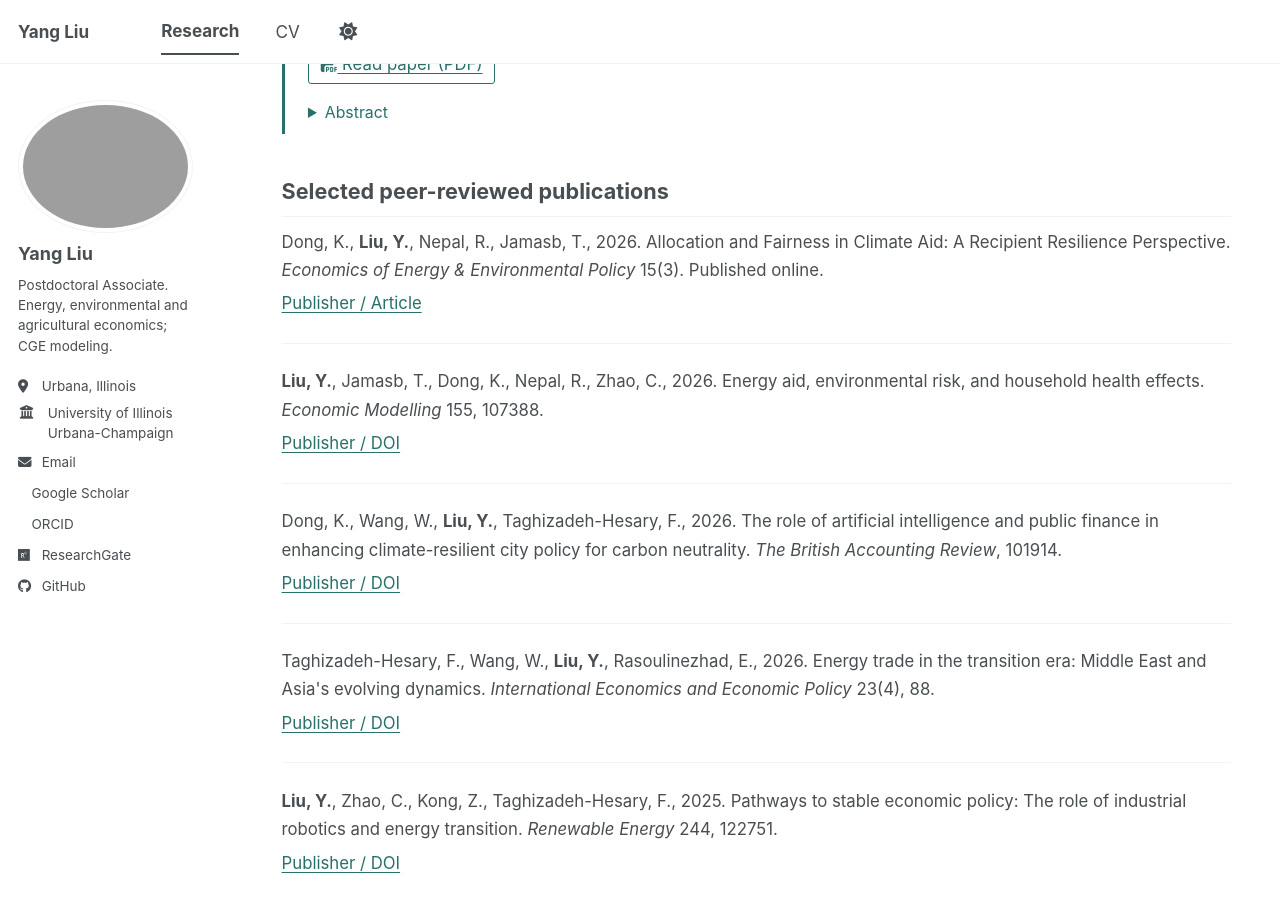
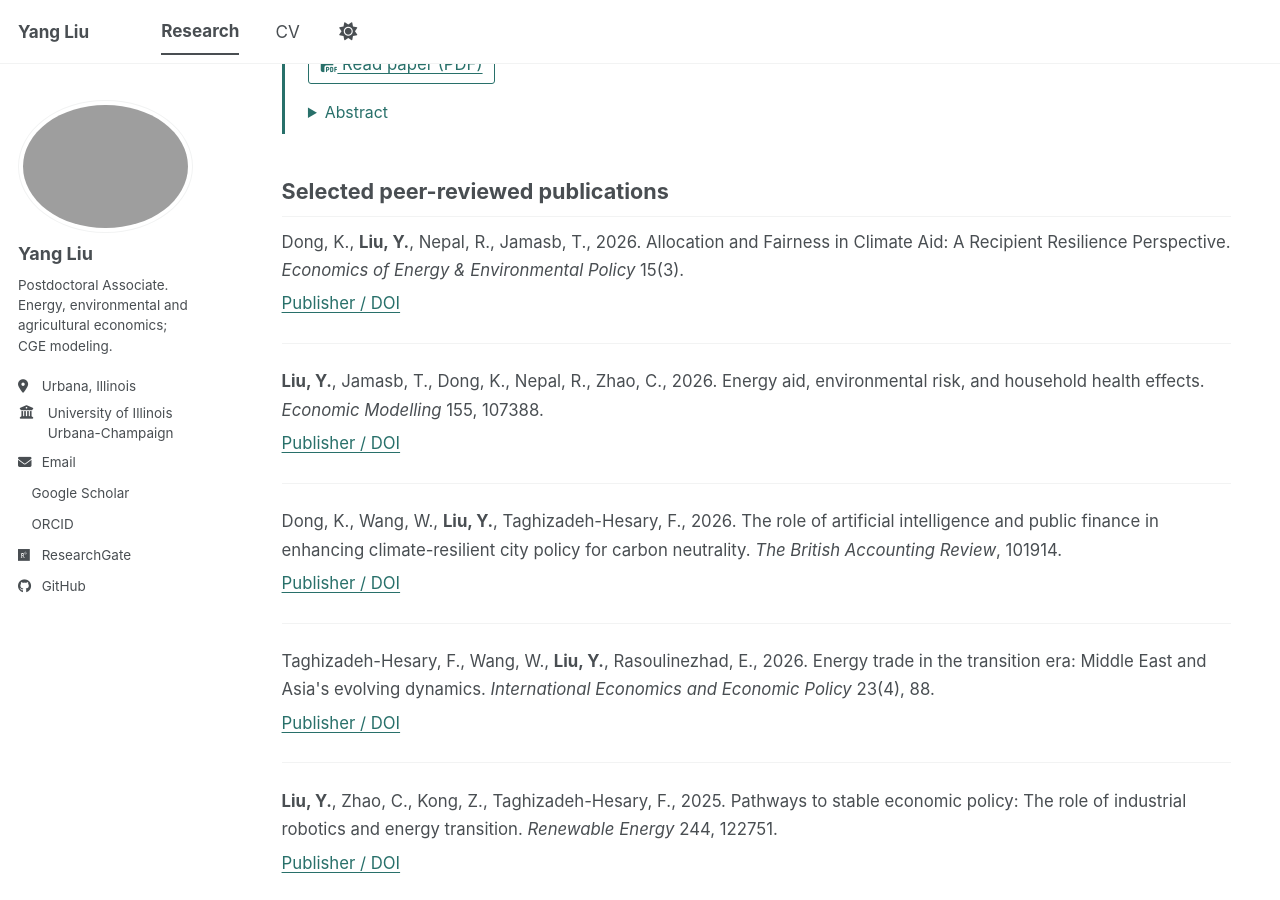
Before and after one commit to atYangLiu/atYangLiu.github.io, a Jekyll site: the page built from _pages/research.md, in a window 1280 px wide and 900 px high, scrolled down 406 px. Built offline with Jekyll 4.4.1, drawn with Linux system fonts in a browser that asks for light colours; a script bundle is joined from its source files by our own code; a style sheet for code colours, icons or effects is not loaded.

Commit message:
Use consistent DOI-only citation for EEEP article

```diff
--- a/_data/research_publications.json
+++ b/_data/research_publications.json
@@ -1,9 +1,8 @@
 [
   {
     "year": 2026,
-    "citation": "Dong, K., <strong>Liu, Y.</strong>, Nepal, R., Jamasb, T., 2026. Allocation and Fairness in Climate Aid: A Recipient Resilience Perspective. <em>Economics of Energy &amp; Environmental Policy</em> 15(3). Published online.",
-    "doi": "10.5547/2160-5890.15.3.kdon",
-    "url": "https://eeep.iaee.org/allocation-and-fairness-in-climate-aida-recipient-resilience-perspective/"
+    "citation": "Dong, K., <strong>Liu, Y.</strong>, Nepal, R., Jamasb, T., 2026. Allocation and Fairness in Climate Aid: A Recipient Resilience Perspective. <em>Economics of Energy &amp; Environmental Policy</em> 15(3).",
+    "doi": "10.5547/2160-5890.15.3.kdon"
   },
   {
     "year": 2026,
--- a/_pages/research.md
+++ b/_pages/research.md
@@ -27,7 +27,7 @@ redirect_from:
 {% for paper in site.data.research_publications %}
 <div class="research-entry">
 <p>{{ paper.citation }}</p>
-{% if paper.url %}<p class="research-links"><a href="{{ paper.url }}">Publisher / Article</a></p>{% elsif paper.doi %}<p class="research-links"><a href="https://doi.org/{{ paper.doi }}">Publisher / DOI</a></p>{% endif %}
+{% if paper.doi %}<p class="research-links"><a href="https://doi.org/{{ paper.doi }}">Publisher / DOI</a></p>{% endif %}
 </div>
 {% endfor %}
 </div>
```
Also changed, not shown: _pages/cv.md (+3 -3 lines), 1 other file.
